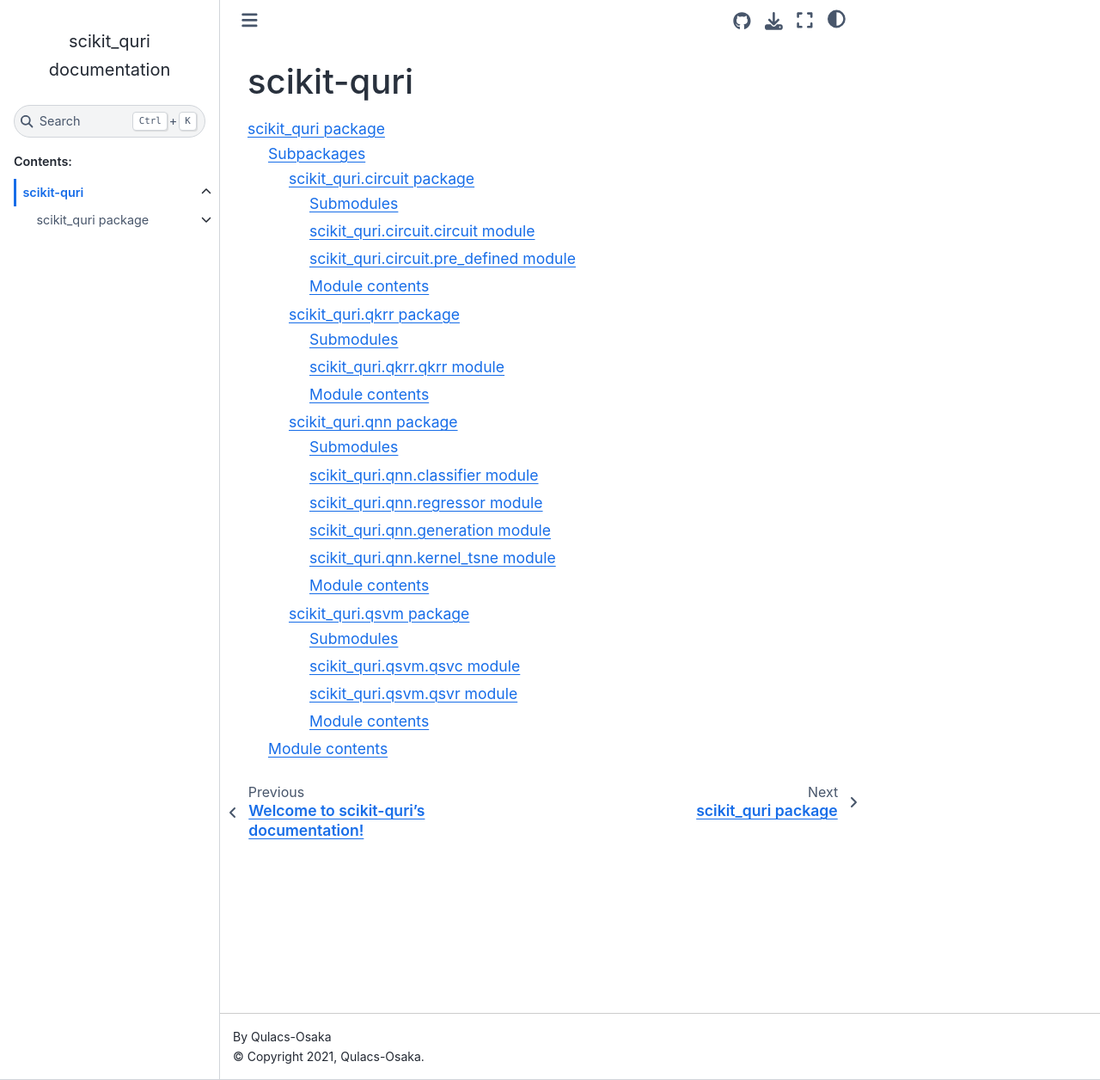
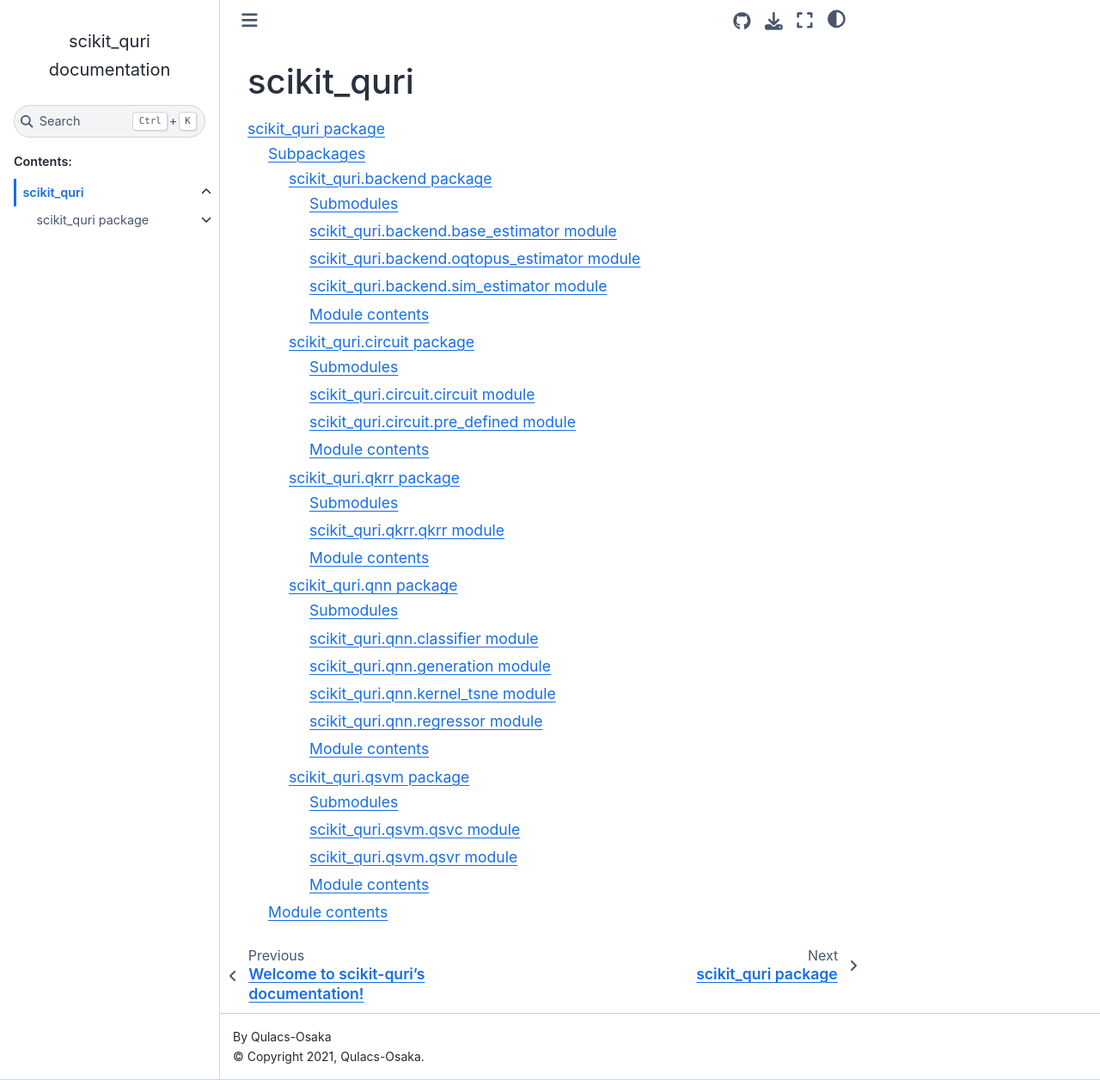
Before and after one commit to Qulacs-Osaka/scikit-quri, a Sphinx documentation site: the page built from docs/modules.rst, in a window 1280 px wide and 1256 px high. Shown: the whole window at 86% size. Built offline with Sphinx 7.4.7 and the Sphinx Book theme 1.1.4, drawn with Linux system fonts in a browser that asks for light colours.

Commit message:
feat: docsの更新
BaseEstimatorの修正に伴って、sphinxの更新

```diff
--- a/docs/conf.py
+++ b/docs/conf.py
@@ -33,6 +33,7 @@ intersphinx_mapping = {
     "python": ("https://docs.python.org/3/", None),
     "numpy": ("https://numpy.org/doc/stable/", None),
     "quri-parts": ("https://quri-parts.qunasys.com/api/", None),
+    "quri-parts-oqtopus": ("https://quri-parts-oqtopus.readthedocs.io/en/stable/", None),
 }
 
 mathjax_path = "https://cdn.jsdelivr.net/npm/mathjax@3/es5/tex-mml-chtml.js"
--- a/docs/modules.rst
+++ b/docs/modules.rst
@@ -1,4 +1,4 @@
-scikit-quri
+scikit_quri
 ===========
 
 .. toctree::
--- /dev/null
+++ b/docs/scikit_quri.backend.rst
@@ -0,0 +1,37 @@
+scikit\_quri.backend package
+============================
+
+Submodules
+----------
+
+scikit\_quri.backend.base\_estimator module
+-------------------------------------------
+
+.. automodule:: scikit_quri.backend.base_estimator
+   :members:
+   :undoc-members:
+   :show-inheritance:
+
+scikit\_quri.backend.oqtopus\_estimator module
+----------------------------------------------
+
+.. automodule:: scikit_quri.backend.oqtopus_estimator
+   :members:
+   :undoc-members:
+   :show-inheritance:
+
+scikit\_quri.backend.sim\_estimator module
+------------------------------------------
+
+.. automodule:: scikit_quri.backend.sim_estimator
+   :members:
+   :undoc-members:
+   :show-inheritance:
+
+Module contents
+---------------
+
+.. automodule:: scikit_quri.backend
+   :members:
+   :undoc-members:
+   :show-inheritance:
--- a/docs/scikit_quri.rst
+++ b/docs/scikit_quri.rst
@@ -7,6 +7,7 @@ Subpackages
 .. toctree::
    :maxdepth: 4
 
+   scikit_quri.backend
    scikit_quri.circuit
    scikit_quri.qkrr
    scikit_quri.qnn
```
Also changed, not shown: docs/scikit_quri.qnn.rst (+7 -8 lines).
